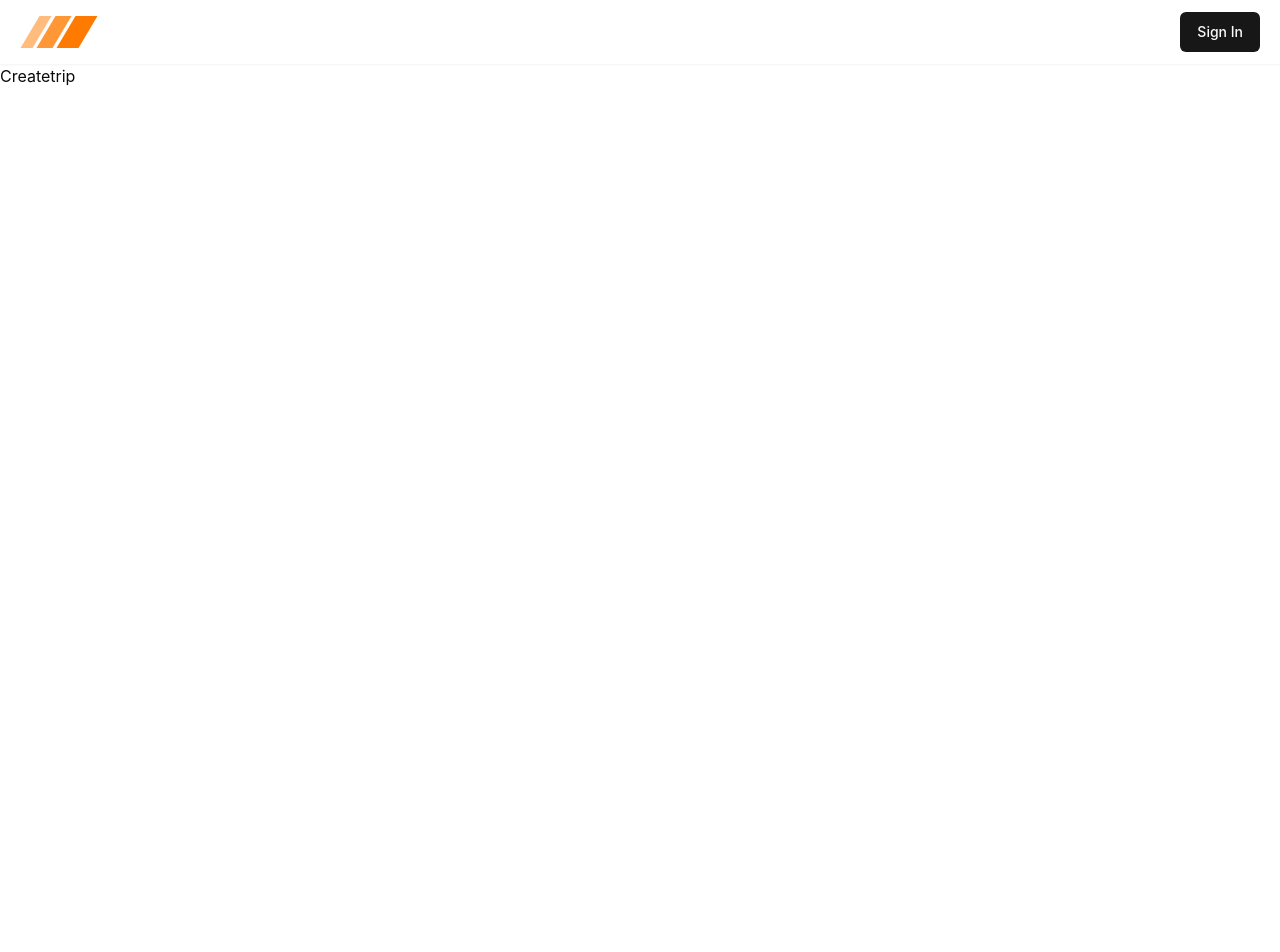
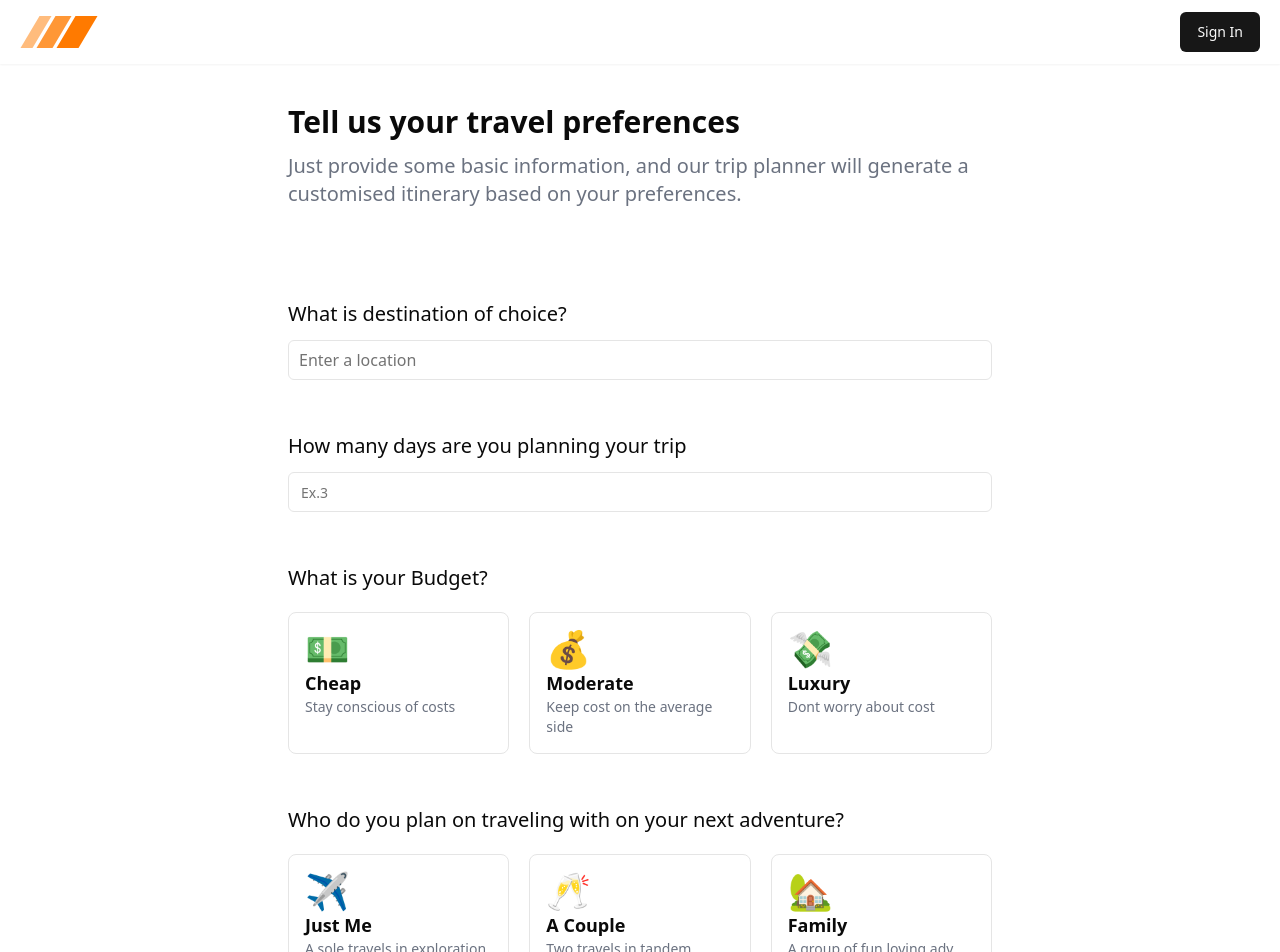
Before and after one commit to praveenguptaa/Ghoomakad, a React (Vite) app: page /create-trip in a window 1280 px wide. Shown: the top 952 px of the page. Before the commit the page ends 800 px from the top, so only its background shows below. Built offline with nearby package versions, Linux system fonts and the light colour scheme.

Commit message:
Created create-trip page

```diff
--- a/package.json
+++ b/package.json
@@ -11,11 +11,14 @@
   },
   "dependencies": {
     "@radix-ui/react-slot": "^1.1.1",
+    "axios": "^1.7.9",
     "class-variance-authority": "^0.7.1",
     "clsx": "^2.1.1",
     "lucide-react": "^0.474.0",
+    "places.js": "^1.19.0",
     "react": "^18.3.1",
     "react-dom": "^18.3.1",
+    "react-google-places-autocomplete": "^4.1.0",
     "react-router-dom": "^7.1.4",
     "tailwind-merge": "^3.0.1",
     "tailwindcss-animate": "^1.0.7"
--- a/src/components/custom/Hero.jsx
+++ b/src/components/custom/Hero.jsx
@@ -1,5 +1,6 @@
 import React from 'react'
 import { Button } from '../ui/button'
+import { Link } from 'react-router-dom'
 
 function Hero() {
   return (
@@ -13,7 +14,9 @@
       <p className='text-xl text-center text-gray-500'>
         Your personal trip planner and travel curator, creating custom itineraries tailored to your interest abd budget
       </p>
+      <Link to={'/create-trip'}>
       <Button> Get Started, It's Free</Button>
+      </Link>
     </div>
   )
 }
--- /dev/null
+++ b/src/components/helper/AddressAutocomplete .jsx
@@ -0,0 +1,97 @@
+import { useState, useEffect } from 'react';
+import axios from 'axios';
+import { Input } from '../ui/input';
+
+
+const AddressAutocomplete = ({ onPlaceSelected }) => {
+  const [input, setInput] = useState('');
+  const [suggestions, setSuggestions] = useState([]);
+
+
+  const fetchSuggestions = async (searchQuery) => {
+    if (searchQuery.length < 3) {
+      setSuggestions([]);
+      return;
+    }
+
+
+    try {
+      const response = await axios.get(
+        `https://maps.gomaps.pro/maps/api/place/queryautocomplete/json?`,
+        {
+          params: {
+            key: import.meta.env.VITE_GOPRO_API_KEY, // Replace with your GoMaps.pro API Key
+            input: searchQuery,
+          },
+        }
+      );
+      console.log(response);
+      setSuggestions(response.data.predictions || []);
+    } catch (error) {
+      console.error('Error fetching suggestions:', error);
+    }
+  };
+
+  const handleInputChange = (e) => {
+    const value = e.target.value;
+    setInput(value);
+    fetchSuggestions(value);
+  };
+
+  const handleSuggestionClick = (name,suggestion) => {
+    setInput(suggestion.description);
+    setSuggestions([]);
+    if (onPlaceSelected) {
+      onPlaceSelected(name,suggestion);
+    }
+  };
+
+  return (
+    <div style={{ position: 'relative' }}>
+      <Input
+        type="text"
+        value={input}
+        onChange={handleInputChange}
+        placeholder="Enter a location"
+        style={{ width: '100%', padding: '10px', fontSize: '16px',color:'Black',}}
+      />
+
+      {suggestions.length > 0 && (
+        <ul
+          style={{
+            listStyle: 'none',
+            padding: 0,
+            margin: 0,
+            border: '1px solid #ccc',
+            borderRadius: '4px',
+            maxHeight: '200px',
+            overflowY: 'auto',
+            backgroundColor: '#fff',
+            boxShadow: '0 4px 6px rgba(0, 0, 0, 0.1)',
+            position: 'absolute',
+            width: '100%',
+            zIndex: 1000,
+          }}
+        >
+          {suggestions.map((suggestion, index) => (
+            <li
+              key={index}
+              onClick={() => handleSuggestionClick('location',suggestion)}
+              style={{
+                padding: '10px',
+                cursor: 'pointer',
+                borderBottom: '1px solid #eee',
+              }}
+            >
+              {suggestion.description}
+            </li>
+          ))}
+        </ul>
+      )}
+    </div>
+  );
+
+  // Rest of the component code...
+};
+
+export default AddressAutocomplete;
--- /dev/null
+++ b/src/components/ui/input.jsx
@@ -0,0 +1,19 @@
+import * as React from "react"
+
+import { cn } from "@/lib/utils"
+
+const Input = React.forwardRef(({ className, type, ...props }, ref) => {
+  return (
+    (<input
+      type={type}
+      className={cn(
+        "flex h-10 w-full rounded-md border border-input bg-background px-3 py-2 text-base ring-offset-background file:border-0 file:bg-transparent file:text-sm file:font-medium file:text-foreground placeholder:text-muted-foreground focus-visible:outline-none focus-visible:ring-2 focus-visible:ring-ring focus-visible:ring-offset-2 disabled:cursor-not-allowed disabled:opacity-50 md:text-sm",
+        className
+      )}
+      ref={ref}
+      {...props} />)
+  );
+})
+Input.displayName = "Input"
+
+export { Input }
--- /dev/null
+++ b/src/constants/options.jsx
@@ -0,0 +1,55 @@
+export const SelectTravelsList = [
+    {
+        id:1,
+        title:'Just Me',
+        desc:'A sole travels in exploration',
+        icon:'✈️',
+        people:'1'
+    },
+    {
+        id:2,
+        title:'A Couple',
+        desc:'Two travels in tandem',
+        icon:'🥂',
+        people:'2 People'
+    },
+    {
+        id:3,
+        title:'Family',
+        desc:'A group of fun loving adv',
+        icon:'🏡',
+        people:'3 to 5 People'
+    },
+    {
+        id:4,
+        title:'Friends',
+        desc:'A bunch of thrill-seekers',
+        icon:'⛵',
+        people:'5 to 10 People'
+    },
+
+]
+
+export const SelectBudgetOptions = [
+    {
+        id:1,
+        title:'Cheap',
+        desc:'Stay conscious of costs',
+        icon:'💵',
+    },
+    {
+        id:2,
+        title:'Moderate',
+        desc:'Keep cost on the average side',
+        icon:'💰',
+    },
+    {
+        id:3,
+        title:'Luxury',
+        desc:'Dont worry about cost',
+        icon:'💸',
+    }
+]
+
+
+// export const AI_PROMPT = 'Generate Travel Plan for Location'
--- a/src/create-trip/index.jsx
+++ b/src/create-trip/index.jsx
@@ -1,9 +1,106 @@
-import React from 'react'
+import React, { useState,useEffect } from 'react'
+import AddressAutocomplete from '@/components/helper/AddressAutocomplete '
+import { Input } from '@/components/ui/input';
+import { SelectBudgetOptions } from '@/constants/options';
+import { SelectTravelsList } from '@/constants/options';
+import { Button } from '@/components/ui/button';
 
 export default function CreateTrip() {
+
+  const [selectedPlace, setSelectedPlace] = useState(null);
+
+  const [formData, setFormData] = useState([]);
+
+  const handlePlaceSelected = (name,value) => {
+
+    setFormData({
+      ...formData,
+      [name]:value,
+    })
+    // setSelectedPlace(place);
+    // console.log('Selected place:', place);
+  };
+
+  useEffect(() => {
+    console.log(formData);
+  }, [formData])
+
+  const onGenerateTrip = ()=> {
+    if(formData.noOfDays > 5 || formData.noOfDays < 1 ){
+      return;
+    }
+    console.log(formData);
+  }
+
   return (
-    <div>
-      Createtrip
+
+    <div className='sm:px-10 md:px-32 lg:px-56 xl:px-72 px-5 mt-10 flex flex-col '>
+      <h2 className='font-bold text-3xl'>
+        Tell us your travel preferences
+      </h2>
+      <p className='mt-3 text-gray-500 text-xl'>
+        Just provide some basic information, and our trip planner will generate a customised itinerary based on your preferences.
+      </p>
+      <div className='mt-20 flex flex-col gap-10'>
+        <div>
+          <h2 className='text-xl my-3 font-medium'>
+            What is destination of choice?
+          </h2>
+          <AddressAutocomplete onPlaceSelected={handlePlaceSelected} />
+        </div>
+        <div>
+          <h2 className='text-xl my-3 font-medium'>
+            How many days are you planning your trip
+          </h2>
+          <Input placeholder={'Ex.3'} type="number"
+          onChange={(e)=>handlePlaceSelected('noOfDays',e.target.value)}
+           />
+        </div>
+
+      <div>
+        <h2 className='text-xl my-3 font-medium'>
+          What is your Budget?
+        </h2>
+        <div className='grid grid-cols-3 gap-5 mt-5'>
+          {SelectBudgetOptions.map((item, index) => (
+            <div key={index}
+            onClick={()=>handlePlaceSelected('budget',item.title)}
+            className={`p-4 border rounded-lg hover:shadow-lg cursor-pointer
+              ${formData.budget == item.title && 'shadow-lg border-black'}
+            `}>
+              <h2 className='text-4xl'>{item.icon}</h2>
+              <h2 className='font-bold text-lg'>{item.title}</h2>
+              <h2 className='text-sm text-gray-500'>{item.desc}</h2>
+            </div>
+          ))}
+        </div>
+      </div>
+
+      <div>
+        <h2 className='text-xl my-3 font-medium'>
+        Who do you plan on traveling with on your next adventure?
+        </h2>
+        <div className='grid grid-cols-3 gap-5 mt-5'>
+          {SelectTravelsList.map((item, index) => (
+            <div key={index}
+            onClick={()=>handlePlaceSelected('traveler',item.people)}
+             className={`p-4 border rounded-lg hover:shadow-lg cursor-pointer
+              ${formData.traveler == item.people && 'shadow-lg border-black'}
+             `}>
+              <h2 className='text-4xl'>{item.icon}</h2>
+              <h2 className='font-bold text-lg'>{item.title}</h2>
+              <h2 className='text-sm text-gray-500'>{item.desc}</h2>
+            </div>
+          ))}
+        </div>
+      </div>
+      </div>
+      <div className='my-10 flex justify-end'>
+      <Button onClick={onGenerateTrip}>Generate Trip</Button>
     </div>
+    </div>
+
+
+
   )
 }
--- a/src/index.css
+++ b/src/index.css
@@ -5,41 +5,6 @@
 /* ... */
 
 
-:root {
-  font-family: Inter, system-ui, Avenir, Helvetica, Arial, sans-serif;
-  line-height: 1.5;
-  font-weight: 400;
-
-  color-scheme: light dark;
-  color: rgba(255, 255, 255, 0.87);
-  background-color: #242424;
-
-  font-synthesis: none;
-  text-rendering: optimizeLegibility;
-  -webkit-font-smoothing: antialiased;
-  -moz-osx-font-smoothing: grayscale;
-}
-
-a {
-  font-weight: 500;
-  color: #646cff;
-  text-decoration: inherit;
-}
-a:hover {
-  color: #535bf2;
-}
-
-body {
-  margin: 0;
-  padding: 0;
-  min-width: 100vw;
-  min-height: 100vh;
-}
-
-h1 {
-  font-size: 3.2em;
-  line-height: 1.1;
-}
 
 button {
   border-radius: 8px;
```
Also changed, not shown: 1 other file (tests, documents, lock files or other folders).
